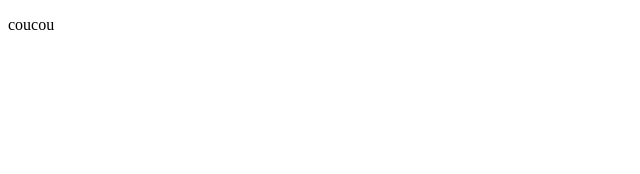
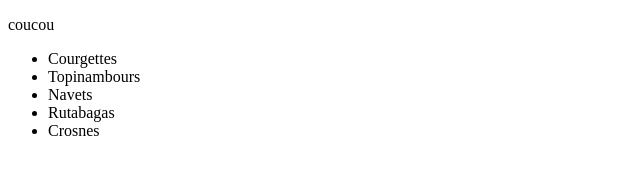
Before and after one commit to nasfernane/simplon-branch-practice, a plain HTML site: page index.html in a window 1280 px wide. Shown: the whole page, without its empty margins (0-640 px from the left). Drawn offline with Linux system fonts and the light colour scheme.

Commit message:
second commit

```diff
--- a/index.html
+++ b/index.html
@@ -9,5 +9,13 @@
     <body>
         <script src="javascript/main.js"></script>
         <p>coucou</p>
-    </body>
+    <nav>
+        <ul>
+            <li>Courgettes</li>
+            <li>Topinambours</li>
+            <li>Navets</li>
+            <li>Rutabagas</li>
+            <li>Crosnes</li>
+        </ul>
+    </nav>
 </html>
```
